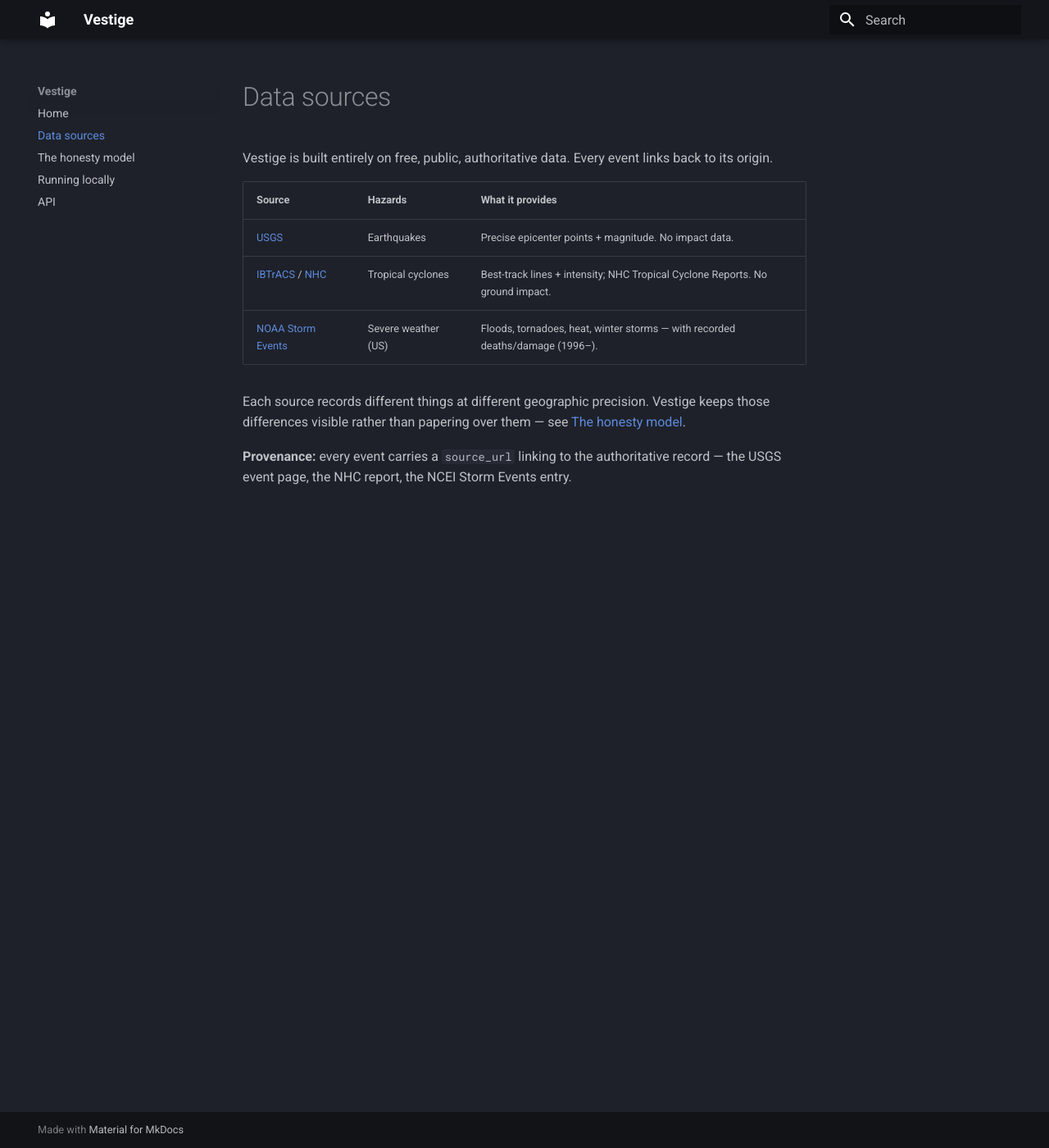
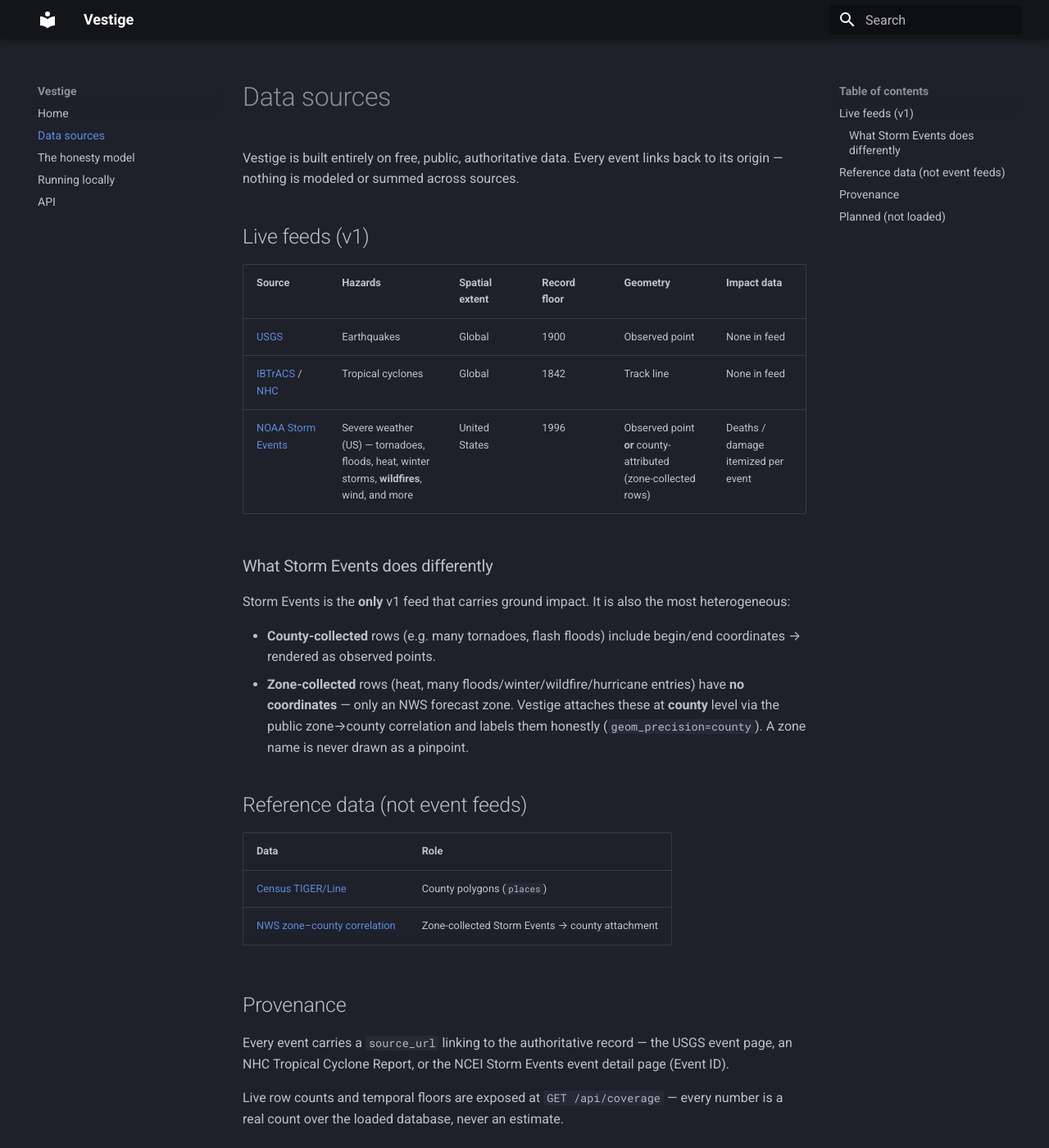
Before and after one commit to drewjst/vestige, an MkDocs documentation site: the page built from docs/data-sources.md, in a window 1280 px wide and 1400 px high. Shown: the whole window at 82% size. Built offline with MkDocs 1.6.1 and Material for MkDocs 9.7.7, drawn with Linux system fonts in a browser that asks for light colours; some of the changed text lies outside the part shown.

Commit message:
feat: add sources page and wire footer link
Introduce sources.html with honest feed provenance, update the landing

Co-authored-by: Cursor <cursoragent@cursor.com>
#data section and mkdocs data-sources.md, and deploy the new page to GCS.

```diff
--- a/docs/data-sources.md
+++ b/docs/data-sources.md
@@ -1,15 +1,47 @@
 # Data sources
 
-Vestige is built entirely on free, public, authoritative data. Every event links back to its origin.
+Vestige is built entirely on free, public, authoritative data. Every event links back to its
+origin — nothing is modeled or summed across sources.
 
-| Source | Hazards | What it provides |
-|---|---|---|
-| [USGS](https://earthquake.usgs.gov/) | Earthquakes | Precise epicenter points + magnitude. No impact data. |
-| [IBTrACS](https://www.ncei.noaa.gov/products/international-best-track-archive) / [NHC](https://www.nhc.noaa.gov/) | Tropical cyclones | Best-track lines + intensity; NHC Tropical Cyclone Reports. No ground impact. |
-| [NOAA Storm Events](https://www.ncei.noaa.gov/products/storm-events-database) | Severe weather (US) | Floods, tornadoes, heat, winter storms — with recorded deaths/damage (1996–). |
+## Live feeds (v1)
+
+| Source | Hazards | Spatial extent | Record floor | Geometry | Impact data |
+|---|---|---|---|---|---|
+| [USGS](https://earthquake.usgs.gov/) | Earthquakes | Global | 1900 | Observed point | None in feed |
+| [IBTrACS](https://www.ncei.noaa.gov/products/international-best-track-archive) / [NHC](https://www.nhc.noaa.gov/) | Tropical cyclones | Global | 1842 | Track line | None in feed |
+| [NOAA Storm Events](https://www.ncei.noaa.gov/products/storm-events-database) | Severe weather (US) — tornadoes, floods, heat, winter storms, **wildfires**, wind, and more | United States | 1996 | Observed point **or** county-attributed (zone-collected rows) | Deaths / damage itemized per event |
+
+### What Storm Events does differently
+
+Storm Events is the **only** v1 feed that carries ground impact. It is also the most
+heterogeneous:
+
+- **County-collected** rows (e.g. many tornadoes, flash floods) include begin/end coordinates →
+  rendered as observed points.
+- **Zone-collected** rows (heat, many floods/winter/wildfire/hurricane entries) have **no
+  coordinates** — only an NWS forecast zone. Vestige attaches these at **county** level via the
+  public zone→county correlation and labels them honestly (`geom_precision=county`). A zone name
+  is never drawn as a pinpoint.
+
+## Reference data (not event feeds)
+
+| Data | Role |
+|---|---|
+| [Census TIGER/Line](https://www.census.gov/geographies/mapping-files/time-series/geo/tiger-line-file.html) | County polygons (`places`) |
+| [NWS zone–county correlation](https://www.weather.gov/gis/ZoneCounty) | Zone-collected Storm Events → county attachment |
+
+## Provenance
+
+Every event carries a `source_url` linking to the authoritative record — the USGS event page, an
+NHC Tropical Cyclone Report, or the NCEI Storm Events event detail page (Event ID).
+
+Live row counts and temporal floors are exposed at `GET /api/coverage` — every number is a real
+count over the loaded database, never an estimate.
+
+## Planned (not loaded)
+
+**FEMA OpenFEMA** disaster declarations are the planned “add-a-feed” test — county FIPS only, no
+hazard geometry. Not in the atlas today.
 
 Each source records different things at different geographic precision. Vestige keeps those
-differences visible rather than papering over them — see [The honesty model](honesty-model.md).
-
-**Provenance:** every event carries a `source_url` linking to the authoritative record — the USGS
-event page, the NHC report, the NCEI Storm Events entry.
+differences visible — see [The honesty model](honesty-model.md).
```
Also changed, not shown: index.html (+6 -5 lines), sources.html (added, +156 -0 lines), 1 other file.
